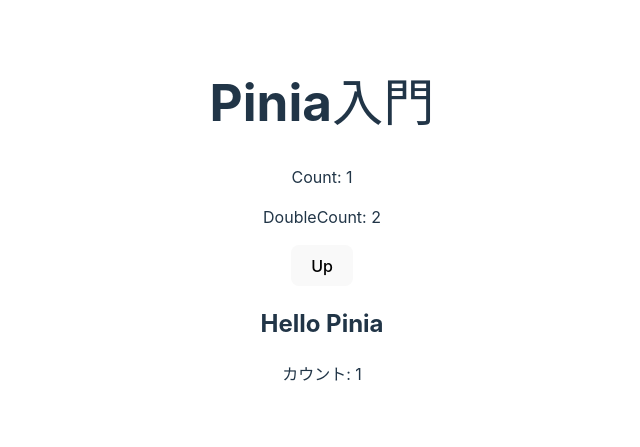
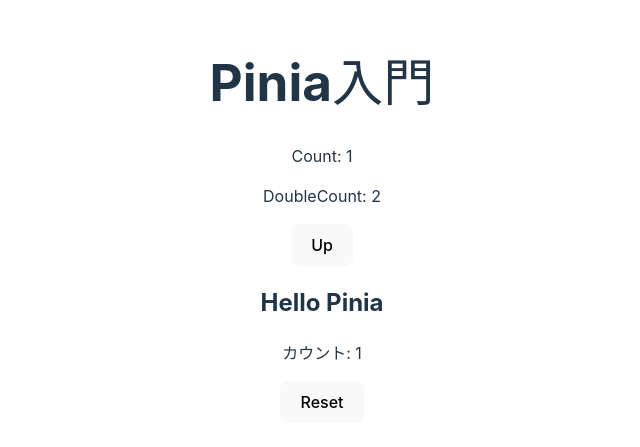
Before and after one commit to Bear29ers/primer-vue, a Vue app in the folder 07_pinia/: page / in a window 1280 px wide. Shown: the part 179-626 px from the top of the page, without its empty margins (318-958 px from the left). Built offline with nearby package versions, Linux system fonts and the light colour scheme.

Commit message:
feat: :sparkles: $resetメソッド

```diff
--- a/07_pinia/src/components/HelloPinia.vue
+++ b/07_pinia/src/components/HelloPinia.vue
@@ -6,4 +6,6 @@
 <template>
   <h2>Hello Pinia</h2>
   <p>カウント: {{ counter.count }}</p>
+  <!-- $resetメソッドにより初期値にリセット -->
+  <button @click="counter.$reset">Reset</button>
 </template>
```
Also changed, not shown: 07_pinia/src/stores/counter.js (+16 -1 lines).
